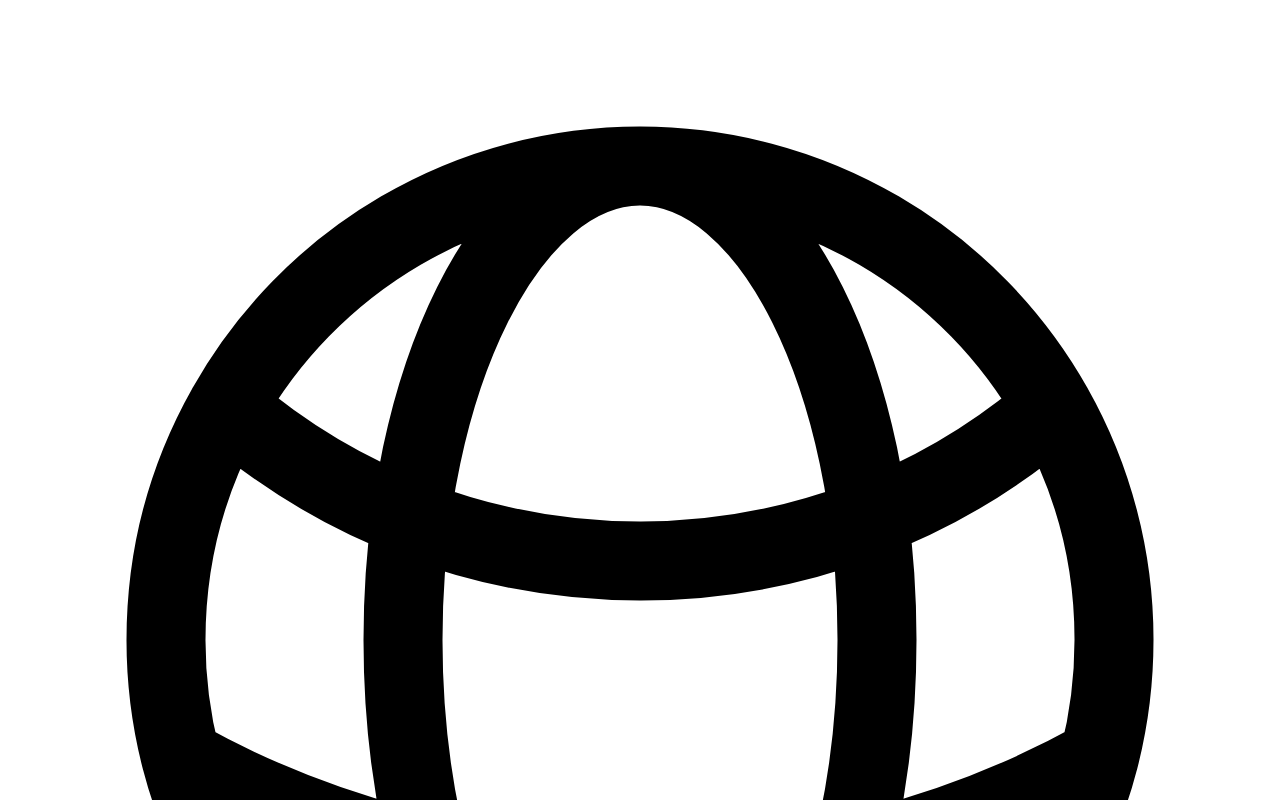
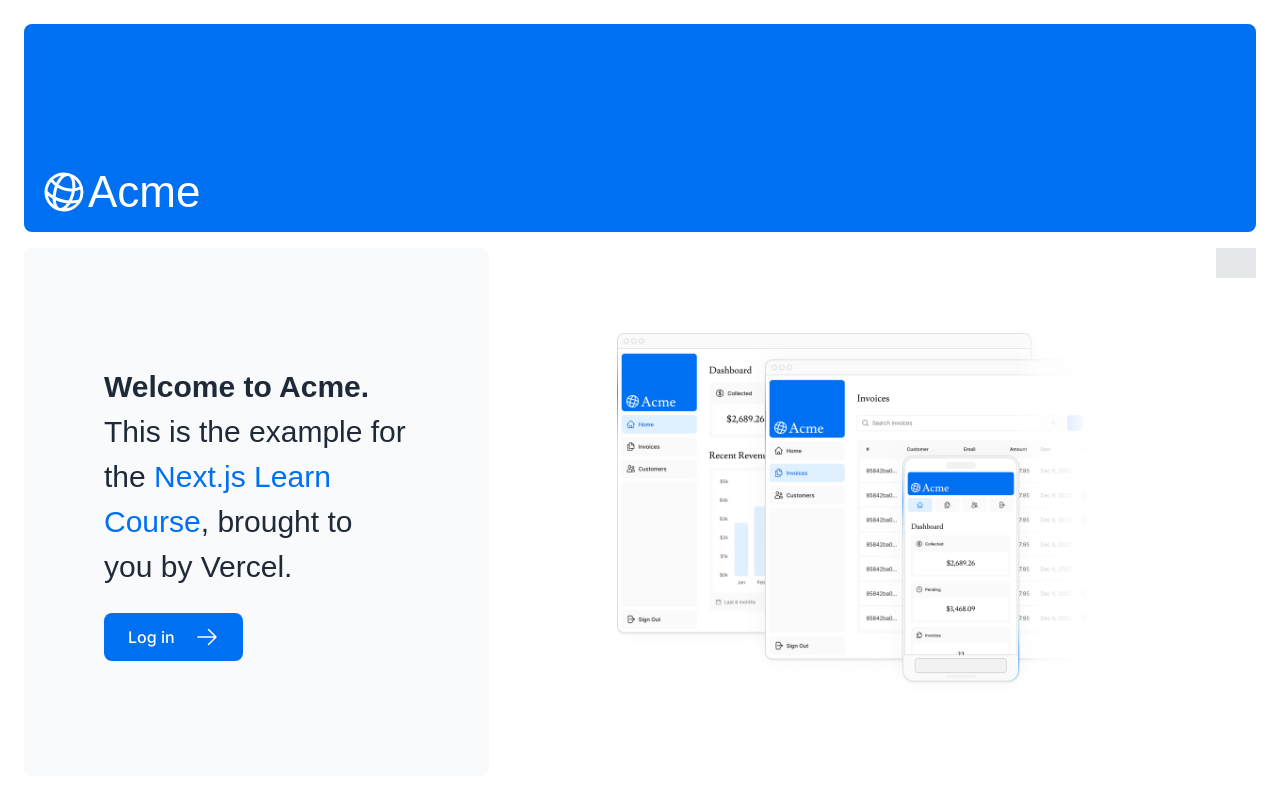
Before and after one commit to KatoTimothy/nextjs-dashboard, a Next.js app: page / in a window 1280 px wide. Shown: the top 800 px of the page. Built offline with nearby package versions, Linux system fonts and the light colour scheme; a web font is replaced by a local one.

Commit message:
Update layout.tsx

```diff
--- a/app/layout.tsx
+++ b/app/layout.tsx
@@ -1,3 +1,6 @@
+import '@/app/ui/global.css'
+import { inter}  from '@/app/ui/fonts'
+
 export default function RootLayout({
   children,
 }: {
@@ -5,7 +8,7 @@
 }) {
   return (
     <html lang="en">
-      <body>{children}</body>
+      <body className={inter.className}>{children}</body>
     </html>
   );
 }
```
